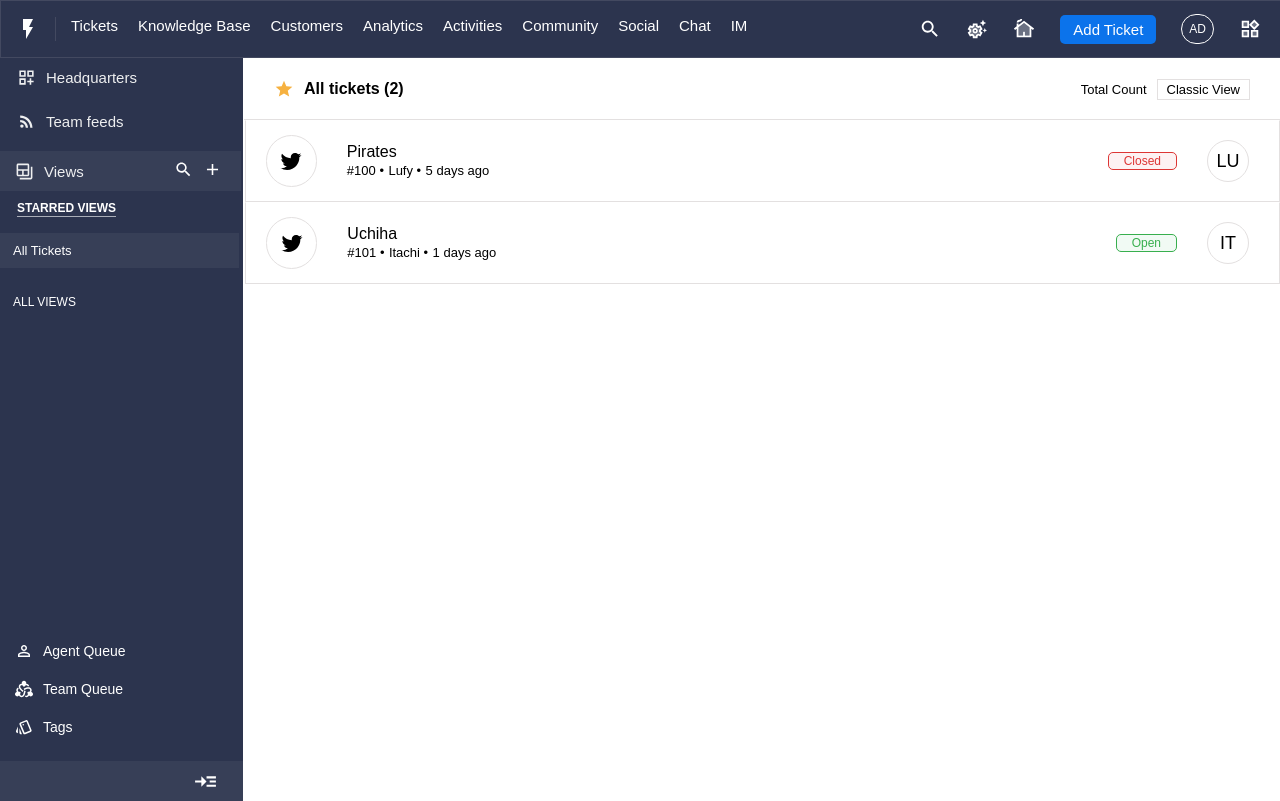
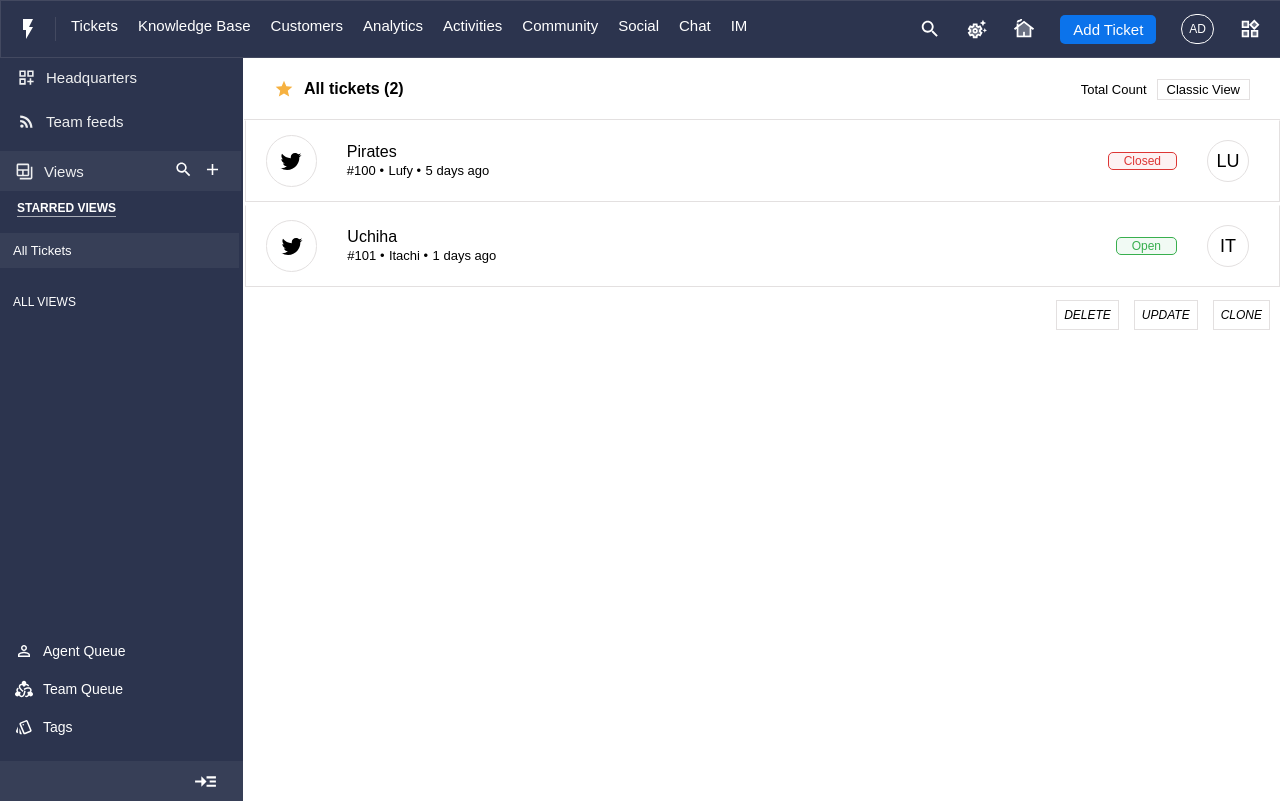
Before and after one commit to arundhaas1/desk-clone1, a React (Create React App) app: page / in a window 1280 px wide. Built offline with nearby package versions, Linux system fonts and the light colour scheme; a web font is replaced by a local one.

Commit message:
bulkActions

```diff
--- a/src/App.js
+++ b/src/App.js
@@ -3,44 +3,11 @@ import Home from './components/Home';
 import Navigation from './components/Navigation';
 import { BrowserRouter as Router, Route, Routes } from "react-router-dom";
 import TicketPage from './components/addTicket/TicketPage';
-import { useEffect, useState } from 'react';
-
 import TicketDetailview from './components/TicketDetailView/TicketDetailview';
 import UpdateTicket from './components/TicketDetailView/UpdateTicket/UpdateTicket';
 
+
 function App() {
-  const welcome=[{
-    owner:"Lufy",
-    subject:"Pirates",
-    status:"Closed",
-    email:"test@getDefaultNormalizer.com",
-    product:"Ship",
-    account:"Gum Gum",
-    des:"Gonna be the king of pirate",
-    id:100,
-    days:5
-  },
-  {
-    owner:"Itachi",
-    subject:"Uchiha",
-    status:"Open",
-    email:"test@getDefaultNormalizer.com",
-    product:"Genjutsu",
-    account:"Amatarasu",
-    des:"Clan or Village",
-    id:101,
-    days:1
-  }]
-  const [tickets,setTickets]=useState(welcome)
-
-  const updateTicket=(ticket)=>{
-    const tic1=tickets.filter(tkt=>tkt.id !==parseInt(ticket.id))
-    const tic2=tickets.filter(tkt=>tkt.id !==ticket.id)
-    const AllTickets=tic1.length===tickets.length-1?tic1 : tic2
-    AllTickets.push(ticket)
-    setTickets(AllTickets)
-
-  }
   return (
     <Router className="app">
       <Navigation />
--- a/src/components/RightPanel.css
+++ b/src/components/RightPanel.css
@@ -26,6 +26,29 @@
     display: flex;
     align-items: center;
 }
+
+.bulk_actions{
+    display: flex;
+    justify-content: flex-end;
+    gap: 15px;
+    margin-right: 10px;
+    cursor: pointer;
+}
+
+.bulk_action{
+    font-style: italic;
+    font-size: 12px;
+    padding: 7px;
+    margin-top: 10px;
+    border: 1px solid rgb(227, 224, 224);
+}
+
+.bulk_action:hover{
+    background-color:rgb(106, 173, 248);
+    color: white;
+    border: 1px solid transparent;
+}
+
 .count{
     font-size: 13px;
     cursor: pointer;
--- a/src/components/RightPanel.js
+++ b/src/components/RightPanel.js
@@ -1,11 +1,92 @@
-import React, { useState } from 'react'
+import React, { useEffect, useState,useRef } from 'react'
 import './RightPanel.css'
 import Ticket from './Ticket'
 import StarIcon from '@mui/icons-material/Star';
 import { connect } from 'react-redux';
+import { bulkDeleteTickets } from '../ticketAction';
+import { bulkCloneTickets } from '../ticketAction';
+import { bulkUpdateTickets } from '../ticketAction';
+import { AcUnitOutlined } from '@mui/icons-material';
 
-function RightPanel({tickets}) {
+
+function RightPanel({tickets,bulkDeleteTickets,bulkCloneTickets,bulkUpdateTickets}) {
     const [count,setCount]=useState(false)
+
+    const [owner, setOwner] = useState('');
+    const [subject, setSubject] = useState('');
+    const [status, setStatus] = useState('');
+    const [email, setEmail] = useState('');
+    const [product, setProduct] = useState('');
+    const [account, setAccount] = useState('');
+    const [des, setDes] = useState('');
+    const [secId,setSetId]=useState([]);
+
+    const selectIds=[]
+    const bulkClone=()=>{
+      console.log(selectIds)
+      if(selectIds.length===1){
+      bulkCloneTickets(selectIds)
+      selectIds.length=0;
+    }else{
+      alert("Bulk clone not supported")
+    }
+  }
+
+
+  const bulkUpdate = () => {
+    setSetId(selectIds)
+    const owner = prompt('OWNER');
+    if (owner !== null) {
+      setOwner(owner);
+    }
+
+    const subject = prompt('SUBJECT');
+    if (subject !== null) {
+      setSubject(subject);
+    }
+
+    const status = prompt('STATUS');
+    if (status !== null) {
+      setStatus(status);
+    }
+
+    const email = prompt('EMAIL');
+    if (email !== null) {
+      setEmail(email);
+    }
+
+    const product = prompt('PRODUCT');
+    if (product !== null) {
+      setProduct(product);
+    }
+
+    const account = prompt('ACCOUNT');
+    if (account !== null) {
+      setAccount(account);
+    }
+
+    const des = prompt('DESCRIPTION');
+    if (des !== null) {
+      setDes(des);
+    }
+  }
+
+  useEffect(() => {
+    update(owner,subject,status,email,product,account,des);
+  }, [owner,subject,status,email,product,account,des]);
+
+  const update = (owner,subject,status,email,product,account,des) => {
+    const updates = {
+      owner,
+      subject,
+      status,
+      email,
+      product,
+      account,
+      description:des
+    };
+    bulkUpdateTickets(secId, updates);
+  }
   return (
     <div className='rightpanel'>
         <div className='rightpanel_header'>
@@ -21,9 +102,14 @@ function RightPanel({tickets}) {
         </div>
         {tickets.map((ticket)=>{
            return(
-            <Ticket ticket={ticket} />
+            <Ticket selectIds={selectIds} ticket={ticket} />
            )
         })}
+        <div className='bulk_actions'>
+          <p className='bulk_action' onClick={()=>bulkDeleteTickets(selectIds)}>DELETE</p>
+          <p className='bulk_action' onClick={bulkUpdate}>UPDATE</p>
+          <p className='bulk_action' onClick={bulkClone}>CLONE</p>
+        </div>
     </div>
   )
 }
@@ -34,4 +120,4 @@ const mapStateToProps = (state) => {
     };
   };
 
-export default connect(mapStateToProps)(RightPanel);
+export default connect(mapStateToProps,{bulkDeleteTickets,bulkCloneTickets,bulkUpdateTickets})(RightPanel);
--- a/src/components/Ticket.css
+++ b/src/components/Ticket.css
@@ -7,10 +7,11 @@
     display: flex;
     align-items: center;
     cursor: pointer;
+    margin-bottom: 3px;
 }
 
-.ticket:hover{
-    background-color: rgb(244, 244, 244);
+.selected{
+    background-color: rgb(232, 232, 232);
 }
 
 .logo{
--- a/src/components/Ticket.js
+++ b/src/components/Ticket.js
@@ -5,9 +5,17 @@ import { useNavigate } from 'react-router-dom';
 import DeleteOutlineOutlinedIcon from '@mui/icons-material/DeleteOutlineOutlined';
 import { deleteTicket } from '../ticketAction';
 import { connect } from 'react-redux';
+import { useEffect } from 'react';
 
-function Ticket({ticket,deleteTicket}) {
+function Ticket({ticket,deleteTicket,selectIds}) {
   const[deleting,setDeleting]=useState(false)
+  const[selected,setSelected]=useState(false);
+
+  useEffect(()=>{
+    if(selectIds.length===0){
+      setSelected(false)
+    }
+  },[selectIds])
   const navigate=useNavigate();
     const sts=(sts)=>{
         if(sts==="Open"){
@@ -18,10 +26,20 @@ function Ticket({ticket,deleteTicket}) {
           return "grey"
         }
     }
+    const deleteIdArray=(id)=>{
+        if(selectIds.indexOf(id) === -1){
+          setSelected(true);
+          selectIds.push(id);
+        }else{
+          setSelected(false);
+          const index=selectIds.findIndex(item => item.id === id)
+          selectIds.splice(index, 1);
+        }
+    }
   return (
-    <div className='ticket' onMouseLeave={()=>setDeleting(false)} onMouseEnter={()=>setDeleting(true)}>
+    <div className={`ticket ${selected?"selected":"notSelected"}`}  onMouseLeave={()=>setDeleting(false)} onMouseEnter={()=>setDeleting(true)}>
         <div className='logo'>
-          <TwitterIcon />
+          <TwitterIcon  onClick={()=>deleteIdArray(ticket.id)}/>
         </div>
 
         <div  onClick={()=>navigate(`/ticketdetail/${ticket.id}`)} className='details'>
--- a/src/store/reducers.js
+++ b/src/store/reducers.js
@@ -1,3 +1,5 @@
+import { useState } from "react";
+
 const initialState={
     tickets:[{
         owner:"Lufy",
@@ -42,6 +44,44 @@ const initialState={
               (ticket.id === parseInt(action.payload.id)) ? action.payload : ticket
             ),
        };
+      case 'BULK_DELETE_TICKETS':
+      return {
+        ...state,
+        tickets: state.tickets.filter(ticket => !action.payload.includes(ticket.id)),
+      };
+
+      case 'BULK_CLONE_TICKETS':
+      const clonedTickets = state.tickets
+        .filter(ticket => action.payload.includes(ticket.id))
+        .map((ticket) => ({
+          ...ticket,
+          id: state.tickets.length+100
+
+        }))
+      return {
+        ...state,
+        tickets: [...state.tickets, ...clonedTickets],
+      };
+
+      case 'BULK_UPDATE_TICKETS':
+      return {
+        ...state,
+        tickets: state.tickets.map(ticket => {
+          if (action.payload.ticketIds.includes(ticket.id)) {
+            return {
+              ...ticket,
+              owner: action.payload.updates.owner || ticket.owner,
+              subject: action.payload.updates.subject || ticket.subject,
+              status: action.payload.updates.status || ticket.status,
+              email: action.payload.updates.email || ticket.email,
+              product: action.payload.updates.product || ticket.product,
+              account: action.payload.updates.account || ticket.account,
+              description: action.payload.updates.description || ticket.description,
+            };
+          }
+          return ticket;
+        }),
+      };
       default:
         return state;
     }
--- a/src/ticketAction.js
+++ b/src/ticketAction.js
@@ -18,3 +18,25 @@ export const updateTicket = (ticket) => {
       payload: ticket,
     };
 };
+
+export const bulkDeleteTickets = (ticketIds) => {
+  return {
+    type: 'BULK_DELETE_TICKETS',
+    payload: ticketIds,
+  };
+};
+
+export const bulkCloneTickets = (ticketIds) => {
+  console.log(ticketIds)
+  return {
+    type: 'BULK_CLONE_TICKETS',
+    payload: ticketIds,
+  };
+}
+
+export const bulkUpdateTickets = (ticketIds, updates) => {
+  return {
+    type: 'BULK_UPDATE_TICKETS',
+    payload: { ticketIds, updates },
+  };
+};
```
